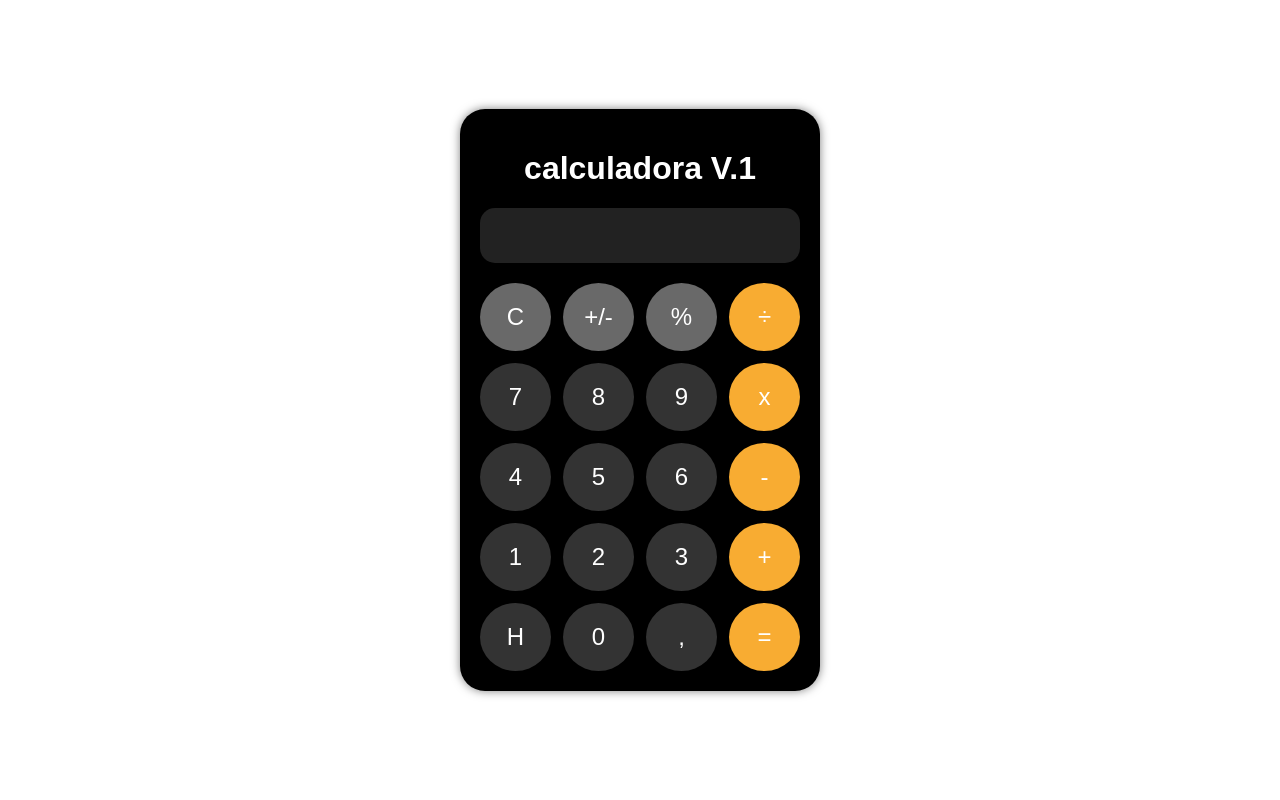
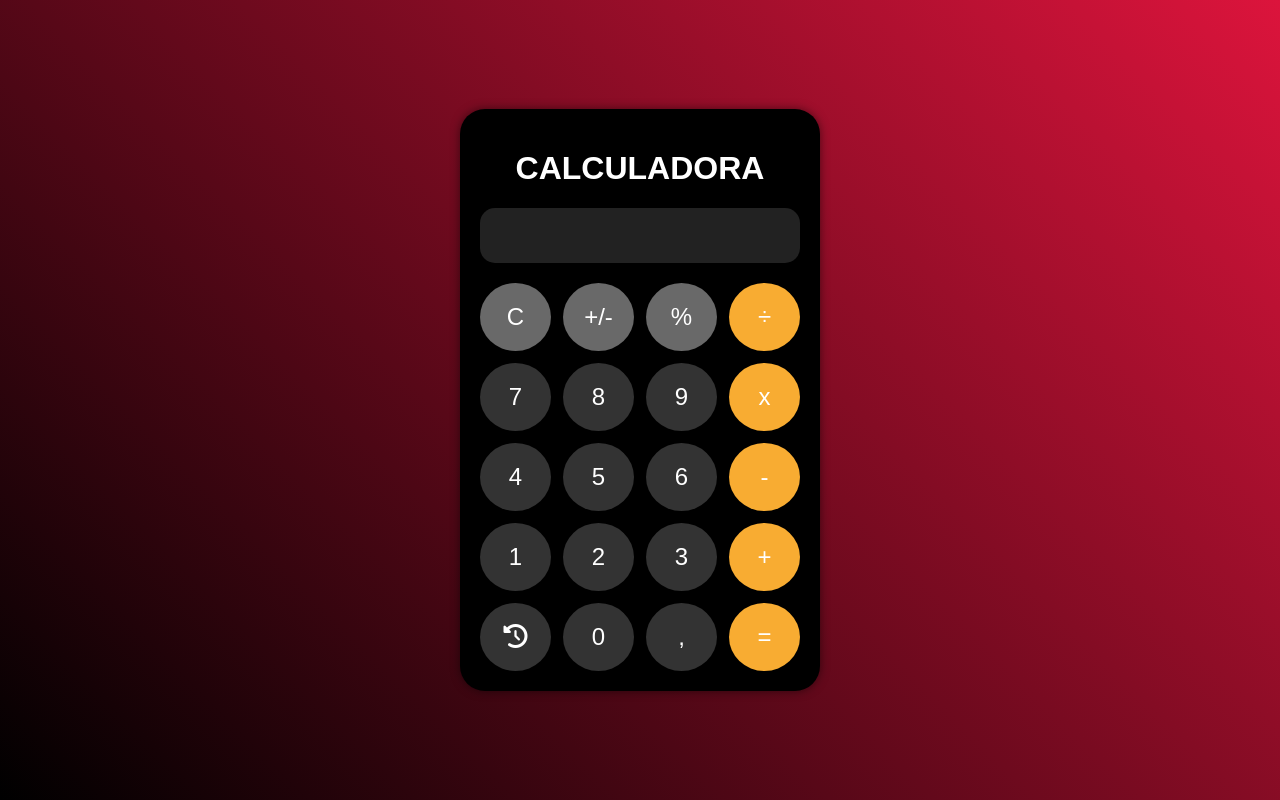
Before and after one commit to enzin7/Calculadora, a plain HTML site: page index.html in a window 1280 px wide. Drawn offline with Linux system fonts and the light colour scheme.

Commit message:
Calculadora básica com histórico

```diff
--- a/index.html
+++ b/index.html
@@ -1,14 +1,16 @@
 <!DOCTYPE html>
 
 <head>
-    <title>Calculadora V.1</title>
+    <title>Calculadora V.2</title>
     <link rel="stylesheet" href="style.css">
+    <link rel="icon" type="image/x-icon" href="favicon.ico">
+    <link rel="stylesheet" href="https://cdnjs.cloudflare.com/ajax/libs/font-awesome/6.5.1/css/all.min.css">
 </head>
 
 <body>
 
     <div class="calculadora">
-        <h1>calculadora V.1</h1>
+        <h1>CALCULADORA</h1>
         <div class="display" id="display"></div>
         <div class="buttons">
             <button class="button light-gray" onclick="clearDisplay()">C</button>
@@ -31,7 +33,9 @@
             <button class="button dark-gray" onclick="appendNumber('3')">3</button>
             <button class="button yellow" onclick="appendOperator('+')">+</button>
 
-            <button class="button dark-gray" onclick="toggleHistory()">H</button>
+            <button class="button dark-gray" onclick="toggleHistory()">
+                <i class="fa-solid fa-clock-rotate-left"></i> <!-- Ícone de histórico -->
+            </button>
             <button class="button dark-gray" onclick="appendNumber('0')">0</button>
             <button class="button dark-gray" onclick="appendDecimal('.')">,</button>
             <button class="button yellow" onclick="calculate()">=</button>
--- a/style.css
+++ b/style.css
@@ -1,4 +1,5 @@
 body {
+    background: linear-gradient(45deg, black, crimson);
     display: flex;
     justify-content: center;
     align-items: center;
@@ -21,11 +22,12 @@ body {
     display: none;
     background-color: black;
     color: white;
-    padding: 10px;
+    padding: 20px;
     border-radius: 25px;
     box-shadow: 0 0 10px rgba(0, 0, 0, 0.5);
     text-align: center;
     margin: 50px;
+    width: 250px;
 }
 
 .history {
```
